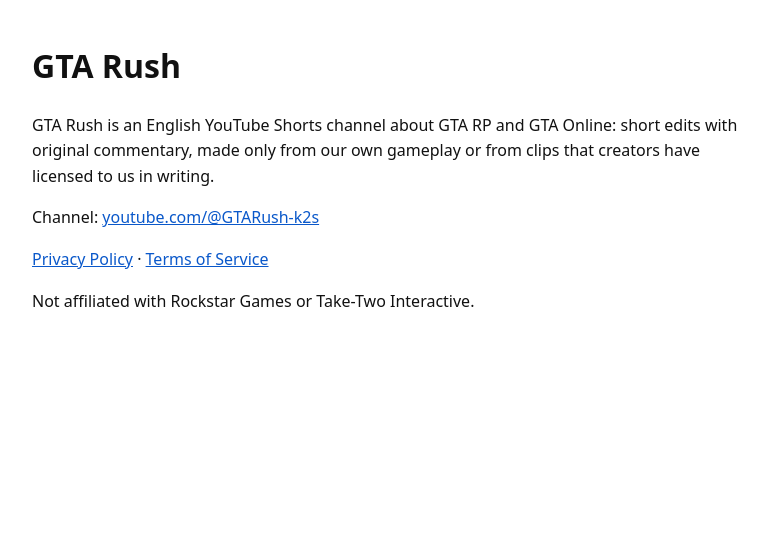
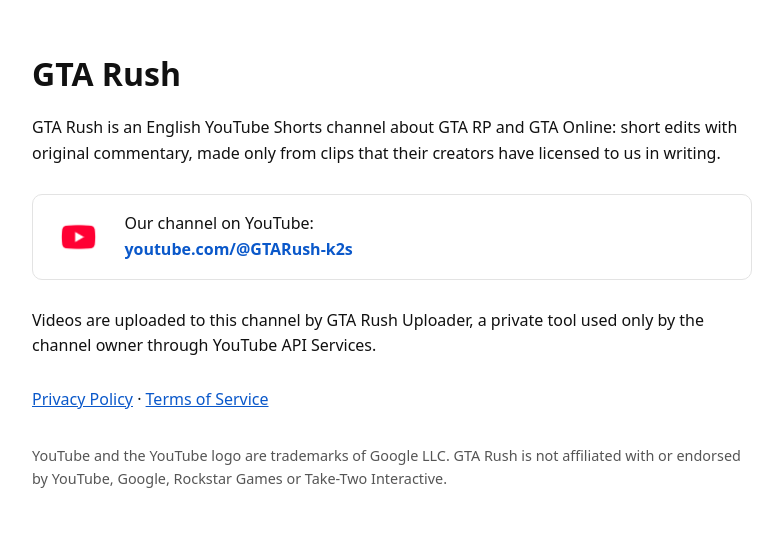
Before and after one commit to jos2007duchesneau-ux/gtarush, a plain HTML site: page index.html in a window 1280 px wide. Shown: the whole page, without its empty margins (248-1031 px from the left). Drawn offline with Linux system fonts and the light colour scheme.

Commit message:
Homepage: official YouTube icon next to channel link, accurate sourcing text
Co-Authored-By: Claude Opus 5.5 <noreply@anthropic.com>
Claude-Session: https://claude.ai/code/session_01PS6Wa8FU4wyUuDyH6mpp5i

```diff
--- a/index.html
+++ b/index.html
@@ -1,8 +1,30 @@
-<!DOCTYPE html><html lang="en"><head><meta charset="utf-8"><meta name="viewport" content="width=device-width,initial-scale=1">
-<title>GTA Rush</title><style>body{font:16px/1.6 system-ui,sans-serif;max-width:720px;margin:40px auto;padding:0 20px;color:#111}a{color:#0a58ca}</style></head><body>
+<!DOCTYPE html>
+<html lang="en">
+<head>
+<meta charset="utf-8">
+<meta name="viewport" content="width=device-width,initial-scale=1">
+<title>GTA Rush</title>
+<style>
+body{font:16px/1.6 system-ui,-apple-system,"Segoe UI",sans-serif;max-width:720px;margin:48px auto;padding:0 24px;color:#111;background:#fff}
+h1{font-size:2rem;margin:0 0 .5rem}
+a{color:#0a58ca}
+.channel{display:flex;align-items:center;gap:20px;margin:28px 0;padding:16px 20px;border:1px solid #e3e3e3;border-radius:10px}
+.channel img{height:44px;width:auto;display:block}
+.channel a{font-weight:600;text-decoration:none}
+.channel a:hover{text-decoration:underline}
+.links{margin-top:28px}
+.note{color:#555;font-size:.9rem;margin-top:32px}
+</style>
+</head>
+<body>
 <h1>GTA Rush</h1>
-<p>GTA Rush is an English YouTube Shorts channel about GTA RP and GTA Online: short edits with original commentary, made only from our own gameplay or from clips that creators have licensed to us in writing.</p>
-<p>Channel: <a href="https://www.youtube.com/@GTARush-k2s">youtube.com/@GTARush-k2s</a></p>
-<p><a href="privacy.html">Privacy Policy</a> · <a href="terms.html">Terms of Service</a></p>
-<p>Not affiliated with Rockstar Games or Take-Two Interactive.</p>
-</body></html>
+<p>GTA Rush is an English YouTube Shorts channel about GTA RP and GTA Online: short edits with original commentary, made only from clips that their creators have licensed to us in writing.</p>
+<div class="channel">
+<a href="https://www.youtube.com/@GTARush-k2s"><img src="assets/yt_icon_red.png" alt="YouTube"></a>
+<div>Our channel on YouTube:<br><a href="https://www.youtube.com/@GTARush-k2s">youtube.com/@GTARush-k2s</a></div>
+</div>
+<p>Videos are uploaded to this channel by GTA Rush Uploader, a private tool used only by the channel owner through YouTube API Services.</p>
+<p class="links"><a href="privacy.html">Privacy Policy</a> · <a href="terms.html">Terms of Service</a></p>
+<p class="note">YouTube and the YouTube logo are trademarks of Google LLC. GTA Rush is not affiliated with or endorsed by YouTube, Google, Rockstar Games or Take-Two Interactive.</p>
+</body>
+</html>
```
Also changed, not shown: assets/yt_icon_red.png (added).
